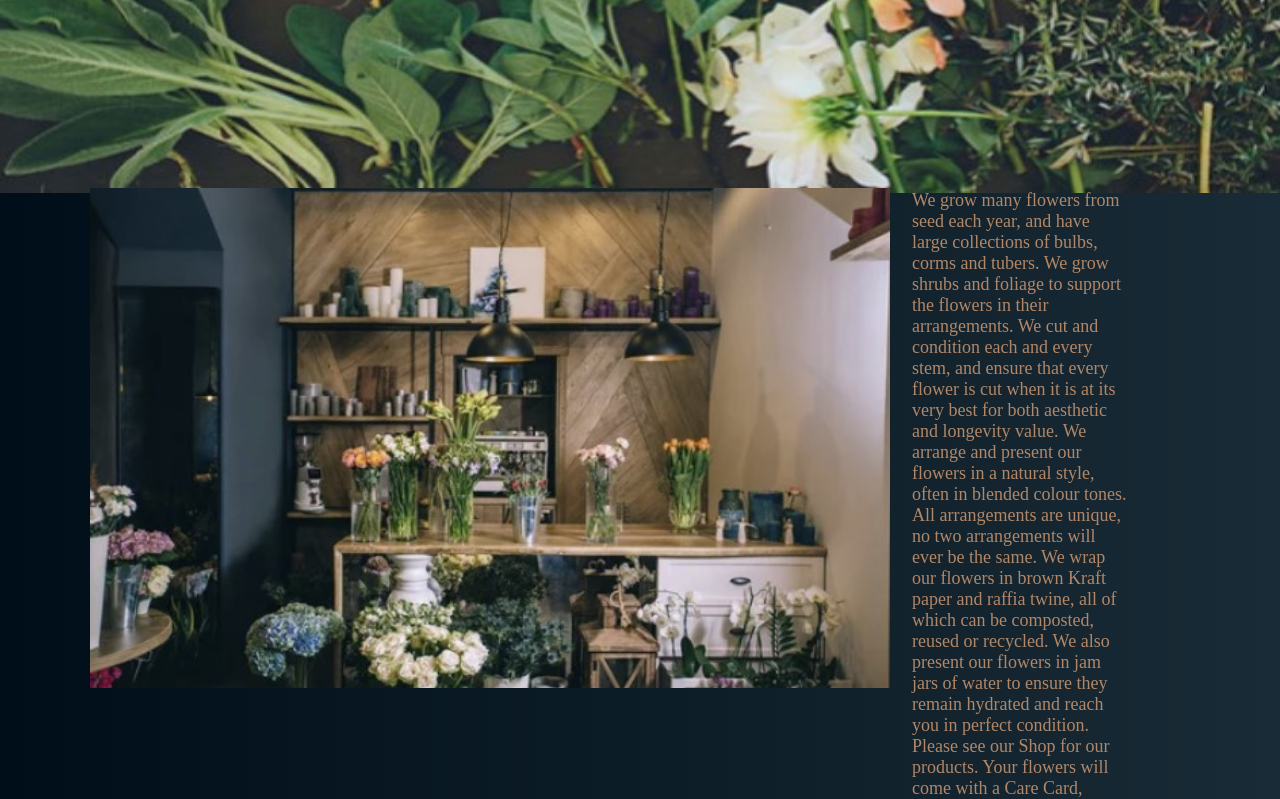
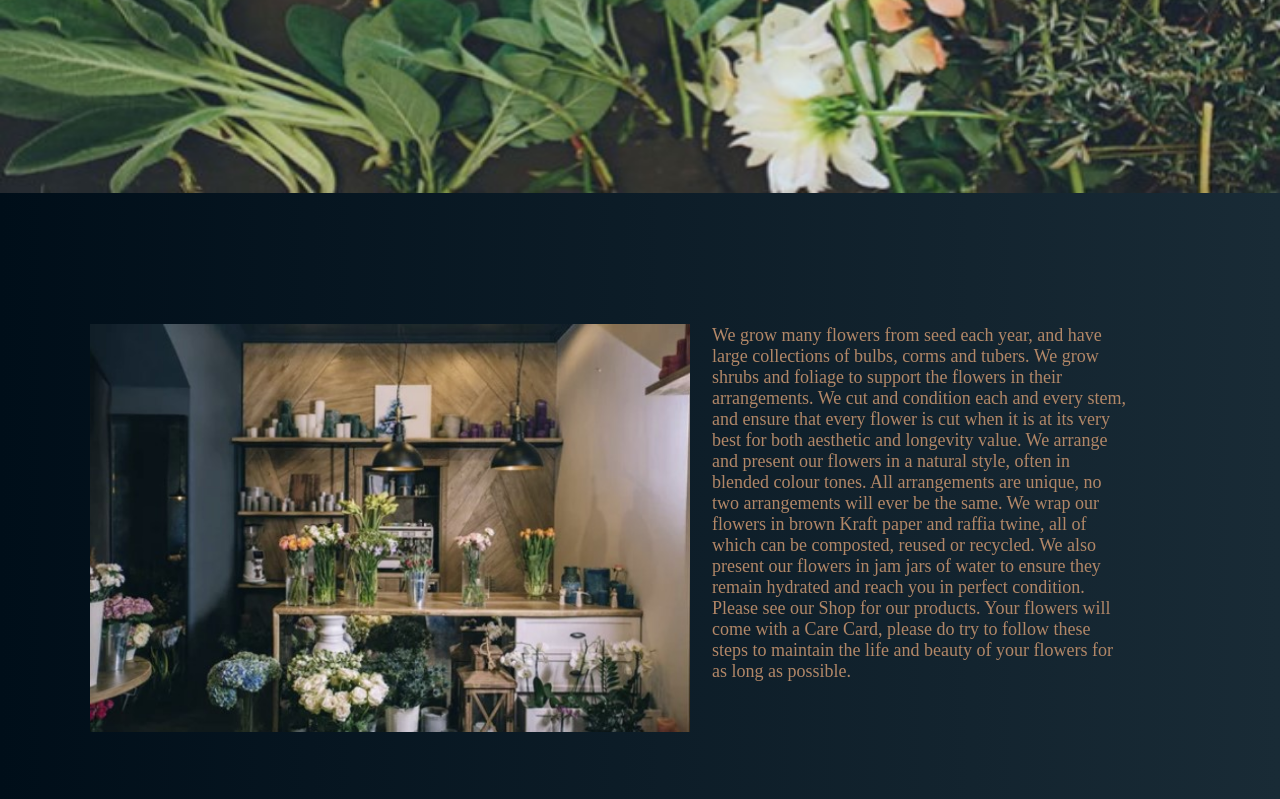
Before and after one commit to JennyWeij/BindingBlooms, a React (Vite) app: page / in a window 1280 px wide. Shown: the part 5620-6419 px from the top of the page. Built offline with nearby package versions, Linux system fonts and the light colour scheme.

Commit message:
lagt till cursor

```diff
--- a/src/pages/AboutPage.tsx
+++ b/src/pages/AboutPage.tsx
@@ -33,18 +33,19 @@ function AboutPage() {
         </Box>
       </Flex>
 
-      <Flex pl={90} pt={60} bg="linear-gradient(to right, #000E19, #192B36)">
-        <Box style={{ width: "800px", height: "500px" }}>
+      <Flex pl={90} pt={150} bg="linear-gradient(to right, #000E19, #192B36)">
+        <Box style={{ width: "600px", height: "500px" }}>
           <img
             src="/images/store.jpg"
             alt="Background Image"
-            style={{ width: "800px", height: "100%", objectFit: "cover" }}
+            style={{ width: "600px", height: "100%", objectFit: "contain" }}
           />
         </Box>
         <Box p={2} flex="1">
           <Text
             pr={150}
             pl={20}
+            pt={45}
             fontSize="18px"
             fontFamily="SourceSansRegular"
             color="#B28767"
--- a/src/pages/CoursesPage.tsx
+++ b/src/pages/CoursesPage.tsx
@@ -78,6 +78,7 @@ function CoursesPage() {
             fontSize={15}
             mr="150px"
             width="90px"
+            cursor="pointer"
             bg="#B28767"
             color="#192B36"
             _hover={{ bg: "#192B36", color: "#B28767" }}
@@ -138,6 +139,7 @@ function CoursesPage() {
             mr="150px"
             width="90px"
             bg="#B28767"
+            cursor="pointer"
             color="#192B36"
             _hover={{ bg: "#192B36", color: "#B28767" }}
           >
```
